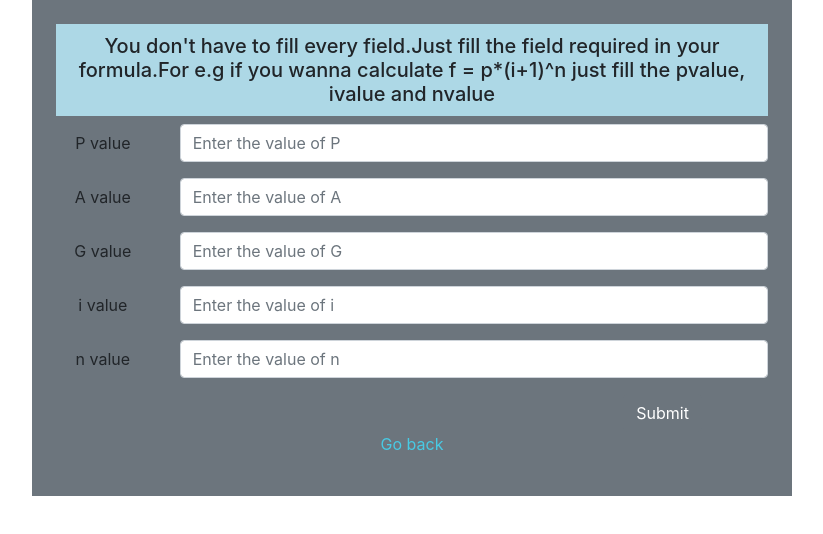
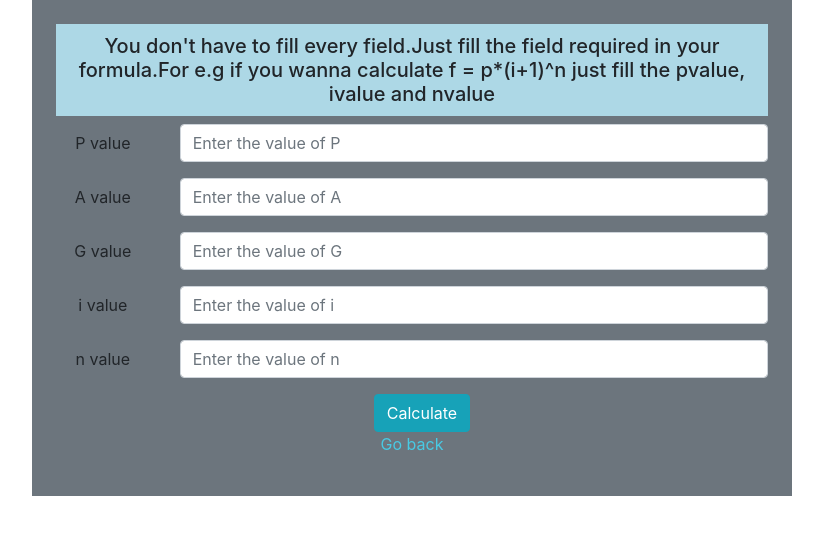
Before and after one commit to Suraez/ecoproject, a React (Create React App) app: page /calculator in a window 1280 px wide. Shown: the top 534 px of the page, without its empty margins (228-1051 px from the left). Built offline with nearby package versions, Linux system fonts and the light colour scheme.

Commit message:
removed href tag

```diff
--- a/package.json
+++ b/package.json
@@ -2,7 +2,6 @@
   "name": "ecoproject",
   "version": "0.1.0",
   "private": true,
-  "homepage": "https://imojha.github.io/ecoproject",
   "dependencies": {
     "@fortawesome/fontawesome-svg-core": "^1.2.30",
     "@fortawesome/free-brands-svg-icons": "^5.14.0",
@@ -22,8 +21,6 @@
   "scripts": {
     "start": "react-scripts start",
     "build": "react-scripts build",
-    "predeploy": "npm run build",
-    "deploy": "gh-pages -d build",
     "test": "react-scripts test",
     "eject": "react-scripts eject"
   },
--- a/src/components/Calculator.js
+++ b/src/components/Calculator.js
@@ -108,8 +108,8 @@ export default function Calculator() {
             </Col>
           </FormGroup>
           <FormGroup check row>
-            <Col sm={{ size: 10, offset: 5 }}>
-              <Button>Submit</Button>
+            <Col>
+              <Button color="info">Calculate</Button>
             </Col>
           </FormGroup>
           <p>
--- a/src/components/Header.js
+++ b/src/components/Header.js
@@ -4,6 +4,7 @@ import { Jumbotron, Button, Badge } from 'reactstrap';
 import { FontAwesomeIcon } from '@fortawesome/react-fontawesome'
 import { faHeart } from '@fortawesome/free-solid-svg-icons'
 import styles from '../assets/css/header.module.css'
+import { Link } from 'react-router-dom';
 export default function Header() {
     const [like, setLikes] = useState(5);
     const [isLiked, setLiked] = useState(false);
@@ -23,17 +24,14 @@ export default function Header() {
           <hr className="my-2" />
           <div className="row">
             <div className="col-md-3 col-12">
-            <img src={require(`../assets/images/a1.jpg`)} alt="ecoformula1" className={styles.image}/>
+             <Link to="/calculator"><img src={require(`../assets/images/a1.jpg`)} alt="ecoformula1" className={styles.image}/></Link>
             </div>
             <div className="col-md-3 col-12">
-            <img src={require(`../assets/images/a2.jpg`)} alt="ecoformula1" className={styles.image}/>
-            </div>
+            <Link to="/calculator"><img src={require(`../assets/images/a2.jpg`)} alt="ecoformula1" className={styles.image}/></Link>            </div>
             <div className="col-md-3 col-12">
-            <img src={require(`../assets/images/a3.jpg`)} alt="ecoformula1" className={styles.image}/>
-            </div>
+            <Link to="/calculator"><img src={require(`../assets/images/a3.jpg`)} alt="ecoformula1" className={styles.image}/></Link>            </div>
             <div className="col-md-3 col-12">
-            <img src={require(`../assets/images/a4.jpg`)} alt="ecoformula1" className={styles.image}/>
-            </div>
+            <Link to="/calculator"><img src={require(`../assets/images/a4.jpg`)} alt="ecoformula1" className={styles.image}/></Link>            </div>
           </div>
           <p className="lead">
             <Button color="primary m-2" onClick={likeHandler} disabled={isLiked}><FontAwesomeIcon icon={faHeart} />{isLiked ? ' Liked': ' Like'}</Button><Badge color="secondary">{like}</Badge>
--- a/src/components/ListItem.js
+++ b/src/components/ListItem.js
@@ -1,15 +1,12 @@
 import React from 'react'
 import { ListGroup, ListGroupItem } from 'reactstrap';
+import {Link} from 'react-router-dom'
 
 export default function ListItem() {
     return (
         <div className="container">
             <ListGroup>
-                {/* <ListGroupItem tag="a" href="/first" action>Future Worth Calculator using p,i,n</ListGroupItem>
-                <ListGroupItem tag="a" href="/second" action>Present Worth Calculator using a,i,n</ListGroupItem>
-                <ListGroupItem tag="a" href="/third" action>Future Worth Calculator using a,i,n</ListGroupItem>
-                <ListGroupItem tag="a" href="/fourth" action>Future Worth Calculator using g,i,n</ListGroupItem> */}
-                <ListGroupItem tag="a" href="/calculator" action> <strong>Go to Calculator</strong> </ListGroupItem>
+                <ListGroupItem> <Link to="/calculator" style={{color: '#48cae4', textDecoration: 'none'}}><strong>Go to Calculator</strong></Link> </ListGroupItem>
             </ListGroup>
         </div>
     )
```
